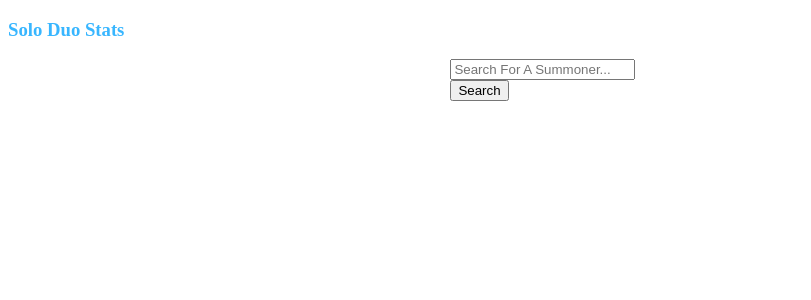
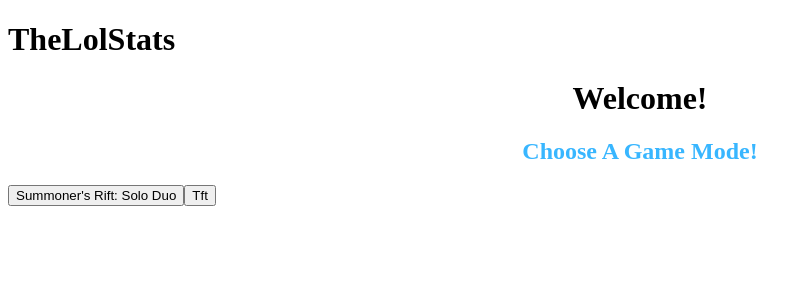
Before and after one commit to alexbenko/theLolStats, a React app: page / in a window 1280 px wide. Shown: the top 300 px of the page, without its empty margins (0-811 px from the left). Built offline with nearby package versions, Linux system fonts and the light colour scheme; the HTML template or start-up script is replaced by a standard one.

Commit message:
Made profile look cleaner

```diff
--- a/client/src/components/App.jsx
+++ b/client/src/components/App.jsx
@@ -1,19 +1,21 @@
 import React, { useState } from 'react';
 import Sr from './sr/Sr.jsx';
 import Tft from './tft/Tft.jsx';
-import RIOT_API_KEY from '../../rito.js';
+import Welcome from './Welcome.jsx'
 
-import Modal from 'react-bootstrap/Modal';
-import Button from 'react-bootstrap/Button'
-let App = ()=>{
-    return (
-      <div className="lol-home">
 
-        <Sr RIOT_API_KEY={RIOT_API_KEY}/>
+class App extends React.Component{
+    constructor(props){
+      super(props);
 
-      </div>
-    );
+    }
 
-};
+    render(){
+      return (
+        <Welcome />
+      )
+    }
+
+}
 
 export default App;
--- a/client/src/components/sr/Profile.jsx
+++ b/client/src/components/sr/Profile.jsx
@@ -1,4 +1,6 @@
 import React from 'react';
+import Avatar from '@material-ui/core/Avatar';
+import { makeStyles } from '@material-ui/core/styles';
 
 const capitalizeFirstLetter = (string) =>{
   return string.charAt(0).toUpperCase() + string.slice(1);
@@ -21,15 +23,15 @@ const checkWins = (rankInfo) =>{
   } else {
     return (rankInfo[0].wins)
   }
-}
+};
+
 
 let Profile = (props) => (
-
   <div className="prof">
     <h3>{`Summoner: ${props.profile.name}`}</h3>
-    <img src={`http://ddragon.leagueoflegends.com/cdn/10.9.1/img/profileicon/${props.profile.profileIconId}.png`} className='rank'/>
+      <Avatar src={`http://ddragon.leagueoflegends.com/cdn/10.9.1/img/profileicon/${props.profile.profileIconId}.png`} style={{width:"10em", height:"10em"}}/>
     <h3>{`Level: ${props.profile.summonerLevel}`}</h3>
-    {console.log(props.rank)}
+
     <h3>Solo-Duo Rank:{`${checkIfUserHasRank(props.rank)}`}</h3>
     <h3>Total Wins This Season:{` ${checkWins(props.rank)}`}</h3>
   </div>
```
Also changed, not shown: 1 other file (tests, documents, lock files or other folders).
